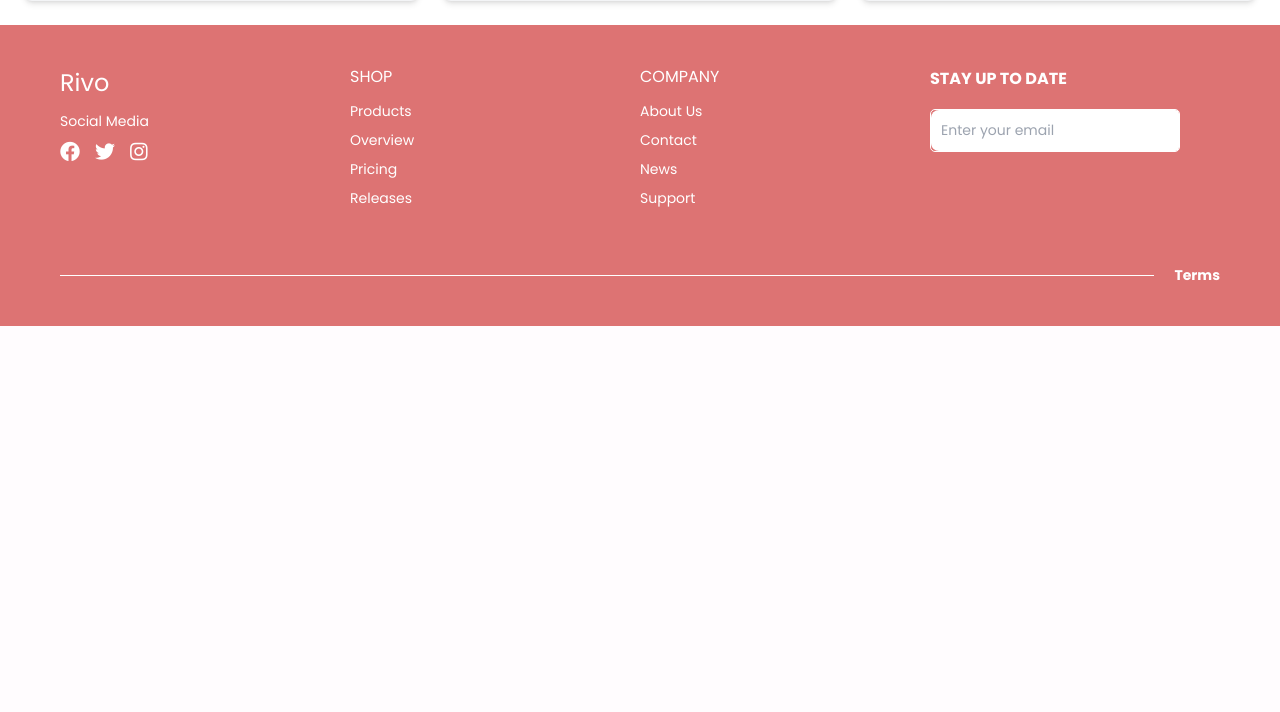
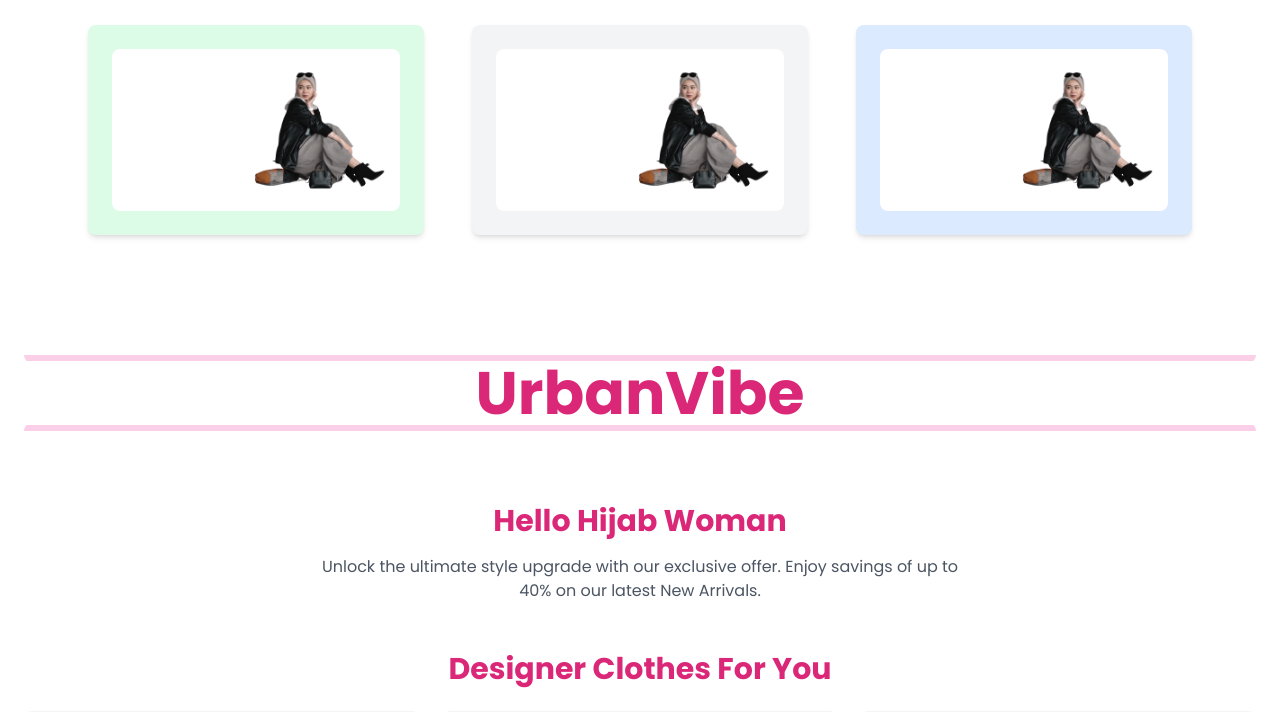
Before and after one commit to abdlaz12/Agile_Project_UrbanVibe, a Django app: page / in a window 1280 px wide. Shown: the part 871-1583 px from the top of the page. Before the commit the page ends 1197 px from the top, so only its background shows below. Run offline with Django 5.2, Linux system fonts and the light colour scheme; some libraries are stand-ins or nearby versions.

Commit message:
homepage-proto

```diff
--- a/UrbanVibe/templates/WebPage/index.html
+++ b/UrbanVibe/templates/WebPage/index.html
@@ -2,62 +2,71 @@
 {% load static %}
 
 {% block content %}
-<link rel="stylesheet" href="https://cdn.jsdelivr.net/npm/swiper/swiper-bundle.min.css" />
 <script src="https://cdn.jsdelivr.net/npm/@popperjs/core@2.11.8/dist/umd/popper.min.js" integrity="sha384-I7E8VVD/ismYTF4hNIPjVp/Zjvgyol6VFvRkX/vR+Vc4jQkC+hVqc2pM8ODewa9r" crossorigin="anonymous"></script>
 <script src="https://cdn.jsdelivr.net/npm/bootstrap@5.3.3/dist/js/bootstrap.min.js" integrity="sha384-0pUGZvbkm6XF6gxjEnlmuGrJXVbNuzT9qBBavbLwCsOGabYfZo0T0to5eqruptLy" crossorigin="anonymous"></script>
-<script src="https://cdn.jsdelivr.net/npm/swiper/swiper-bundle.min.js" defer></script>
 <main class="container mx-auto p-6">
+
     <!-- Hero Section -->
-    <!-- <section class="relative w-screen h-screen text-white">
-        <div class="swiper mySwiper w-full h-full">
-            <div class="swiper-wrapper">
-                 Slide 1
-                    <div class="swiper-slide  w-screen h-screen bg-cover bg-center bg-no-repeat flex items-center justify-start pl-16" style="background-image: url('{% static 'assets/image/hero.png' %}');">
-                        <div class="bg-black bg-opacity-50 p-8 rounded-lg text-left max-w-lg self-start mt-56">
-                            <h1 class="text-4xl font-bold text-pink-300">Discover and Find Your Own Fashion!</h1>
-                            <p class="mt-4">Explore our curated collection of stylish clothing and accessories tailored to your unique taste.</p>
-                            <a href="#" class="mt-6 inline-block bg-pink-500 text-white px-6 py-3 rounded-full shadow-lg hover:bg-pink-600 transition">EXPLORE NOW</a>
-                        </div>
-                    </div>
+    <section>
+        <div class="relative w-full min-h-screen bg-cover bg-center flex items-center px-6 md:px-16"
+        style="background-image: url('{% static 'assets/image/hero.png' %}');">
 
-                Slide 2
-                <div class="swiper-slide w-screen h-screen bg-cover bg-center bg-no-repeat flex items-center justify-center" style="background-image: url('{% static 'assets/image/hero2.png' %}');">
-                    <div class="bg-black bg-opacity-50 p-8 rounded-lg text-center">
-                        <h1 class="text-4xl font-bold text-pink-300">New Styles, New You!</h1>
-                        <p class="mt-4">Refresh your wardrobe with our latest fashion arrivals.</p>
-                        <a href="#" class="mt-6 inline-block bg-blue-500 text-white px-6 py-3 rounded-full shadow-lg hover:bg-blue-600 transition">SHOP NOW</a>
-                    </div>
-                </div>
-
-               Slide 3
-                <div class="swiper-slide w-screen h-screen bg-cover bg-center bg-no-repeat flex items-center justify-center" style="background-image: url('{% static 'assets/image/hero.png' %}');">
-                    <div class="bg-black bg-opacity-50 p-8 rounded-lg text-center">
-                        <h1 class="text-4xl font-bold text-pink-300">Limited Edition Drops!</h1>
-                        <p class="mt-4">Get your hands on exclusive fashion pieces before they're gone.</p>
-                        <a href="#" class="mt-6 inline-block bg-green-500 text-white px-6 py-3 rounded-full shadow-lg hover:bg-green-600 transition">GRAB NOW</a>
-                    </div>
-                </div>
+            <!-- Konten Teks & Tombol -->
+            <div class="relative max-w-lg text-center md:text-left">
+                <h1 class="text-4xl md:text-5xl font-bold text-pink-600 leading-tight">
+                    Discover and <br> Find Your Own Fashion!
+                </h1>
+                <p class="text-gray-600 mt-4">
+                    Explore our curated collection of stylish clothing and accessories tailored to your unique taste.
+                </p>
+                <a href="#" class="mt-6 inline-block bg-pink-600 text-white px-6 py-3 rounded-lg text-lg font-semibold hover:bg-pink-700 transition">
+                    EXPLORE NOW
+                </a>
             </div>
-        </div>
-    </section> -->
-
-
-    <!-- Three Cards Section -->
-    <section class="grid grid-cols-1 md:grid-cols-3 gap-6 mb-12">
-        <div class="bg-green-100 p-6 rounded-lg shadow-md">
-            <img src="{% static 'assets/images/icon1.png' %}" alt="Icon 1" class="w-16 mx-auto">
-        </div>
-        <div class="bg-gray-100 p-6 rounded-lg shadow-md">
-            <img src="{% static 'assets/images/icon2.png' %}" alt="Icon 2" class="w-16 mx-auto">
-        </div>
-        <div class="bg-blue-100 p-6 rounded-lg shadow-md">
-            <img src="{% static 'assets/images/icon3.png' %}" alt="Icon 3" class="w-16 mx-auto">
         </div>
     </section>
 
+
+    <section class="relative grid grid-cols-1 md:grid-cols-3 gap-12 mb-12 px-6 md:px-16 pb-12">
+        <!-- Card 1 -->
+        <div class="bg-green-100 p-6 rounded-lg shadow-md flex justify-center items-center">
+            <img src="{% static 'assets/image/hero.png' %}" alt="Icon 1" class="w-full h-auto max-w-[250px] md:max-w-[300px] rounded-lg">
+        </div>
+
+        <!-- Card 2 -->
+        <div class="bg-gray-100 p-6 rounded-lg shadow-md flex justify-center items-center">
+            <img src="{% static 'assets/image/hero.png' %}" alt="Icon 2" class="w-full h-auto max-w-[250px] md:max-w-[300px] rounded-lg">
+        </div>
+
+        <!-- Card 3 -->
+        <div class="bg-blue-100 p-6 rounded-lg shadow-md flex justify-center items-center">
+            <img src="{% static 'assets/image/hero.png' %}" alt="Icon 3" class="w-full h-auto max-w-[250px] md:max-w-[300px] rounded-lg">
+
+
+        </div>
+
+    </section>
+        <!-- Wrapper untuk UrbanVibe + Garis -->
+    <section class="relative flex flex-col items-center justify-center py-6 w-full">
+
+        <!-- Garis Atas (Tersambung ke Ujung) -->
+        <div class="w-full h-2 bg-pink-200 rounded-b-lg overflow-hidden" style="clip-path: inset(0px 0px 2px 0px);"></div>
+
+        <!-- Tulisan UrbanVibe -->
+        <a class="text-6xl font-bold text-pink-600 text-center" href='{% url "index" %}'>
+            UrbanVibe
+        </a>
+
+        <!-- Garis Bawah (Tersambung ke Ujung) -->
+        <div class="w-full h-2 bg-pink-200 rounded-t-lg overflow-hidden" style="clip-path: inset(2px 0px 0px 0px);"></div>
+
+    </section>
+
+
+
     <!-- About Section -->
-    <section class="text-center mb-12">
-        <h2 class="text-3xl font-bold text-pink-600">Hello We Are UrbanVibe</h2>
+    <section class="text-center mb-12 mt-12">
+        <h2 class="text-3xl font-bold text-pink-600">Hello Hijab Woman</h2>
         <p class="text-gray-600 mt-4 max-w-2xl mx-auto">
             Unlock the ultimate style upgrade with our exclusive offer. Enjoy savings of up to 40% on our latest New Arrivals.
         </p>
@@ -87,26 +96,5 @@
 </main>
 
 
-<script>
-    document.addEventListener("DOMContentLoaded", function () {
-        var swiper = new Swiper(".mySwiper", {
-            loop: true,
-            autoplay: {
-                delay: 3000,
-                disableOnInteraction: false,
-            },
-            effect: "fade",
-            speed: 800,
-            navigation: {
-                nextEl: ".swiper-button-next",
-                prevEl: ".swiper-button-prev",
-            },
-            pagination: {
-                el: ".swiper-pagination",
-                clickable: true,
-            },
-        });
-    });
-</script>
 
 {% endblock %}
```
Also changed, not shown: UrbanVibe/static/assets/image/hero.png.
